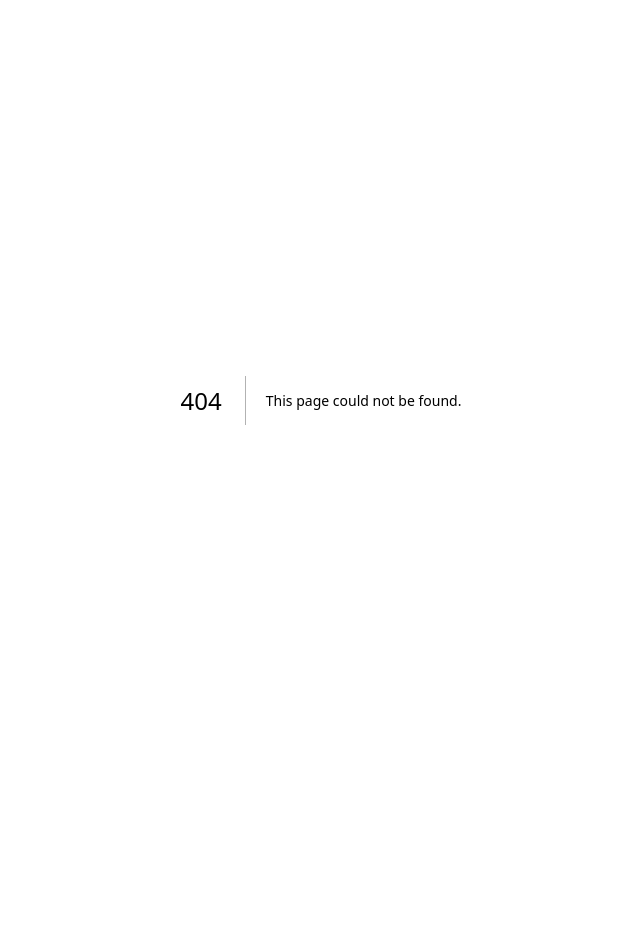
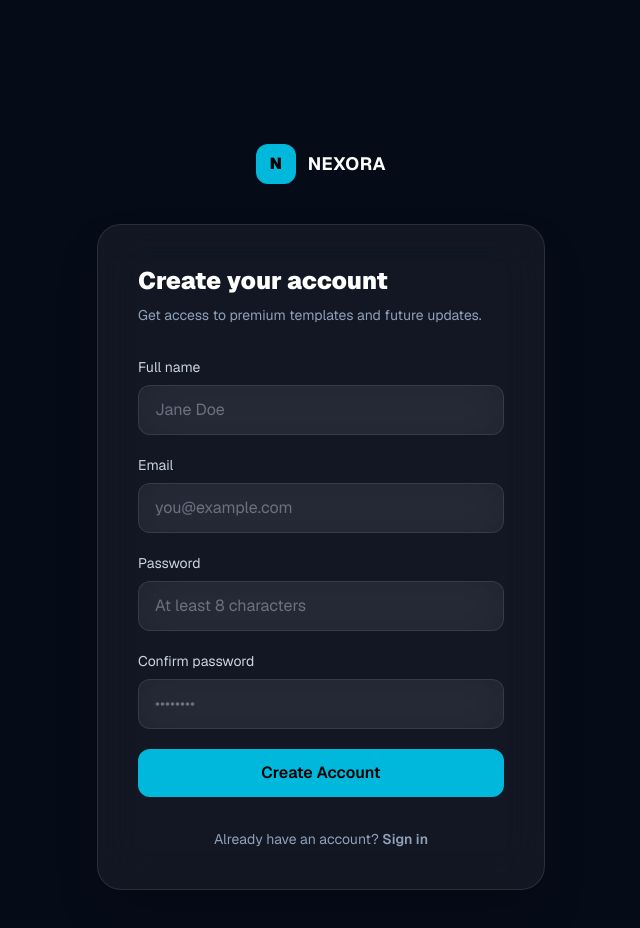
Before and after one commit to ghandon183-glitch/nexora-core, a Next.js app: page /sign-up in a window 1280 px wide. Before the commit this address had no page. Shown: the top 928 px of the page, without its empty margins (319-959 px from the left). Before the commit the page ends 800 px from the top, so only its background shows below. Built offline with nearby package versions, Linux system fonts and the light colour scheme.

Commit message:
add sign-in/sign-up pages and wire up navbar links

```diff
--- /dev/null
+++ b/app/sign-in/page.tsx
@@ -0,0 +1,96 @@
+"use client";
+
+import { useState, FormEvent } from "react";
+
+import AuthCard from "@/components/auth/auth-card";
+import Input from "@/components/ui/input";
+import Button from "@/components/ui/button";
+
+export default function SignInPage() {
+  const [email, setEmail] = useState("");
+
+  const [password, setPassword] = useState("");
+
+  const [error, setError] = useState("");
+
+  const [submitted, setSubmitted] = useState(false);
+
+  function handleSubmit(event: FormEvent) {
+    event.preventDefault();
+
+    if (!email || !password) {
+      setError("Please fill in both fields.");
+      return;
+    }
+
+    if (!email.includes("@")) {
+      setError("Please enter a valid email address.");
+      return;
+    }
+
+    setError("");
+    setSubmitted(true);
+  }
+
+  return (
+    <AuthCard
+      title="Welcome back"
+      subtitle="Sign in to access your templates and orders."
+      footerText="Don't have an account?"
+      footerLinkText="Sign up"
+      footerLinkHref="/sign-up"
+    >
+      {submitted ? (
+        <div className="rounded-xl border border-cyan-400/30 bg-cyan-400/10 p-4 text-sm text-cyan-300">
+          This is a UI preview — there is no backend connected yet, so
+          accounts aren&apos;t saved. Once a database is added, this form
+          will sign you in for real.
+        </div>
+      ) : (
+        <form
+          onSubmit={handleSubmit}
+          className="space-y-5"
+        >
+          <div>
+            <label className="mb-2 block text-sm text-slate-300">
+              Email
+            </label>
+
+            <Input
+              type="email"
+              placeholder="you@example.com"
+              value={email}
+              onChange={(e) => setEmail(e.target.value)}
+            />
+          </div>
+
+          <div>
+            <label className="mb-2 block text-sm text-slate-300">
+              Password
+            </label>
+
+            <Input
+              type="password"
+              placeholder="••••••••"
+              value={password}
+              onChange={(e) => setPassword(e.target.value)}
+            />
+          </div>
+
+          {error && (
+            <p className="text-sm text-red-400">
+              {error}
+            </p>
+          )}
+
+          <Button
+            type="submit"
+            className="w-full"
+          >
+            Sign In
+          </Button>
+        </form>
+      )}
+    </AuthCard>
+  );
+}
--- /dev/null
+++ b/app/sign-up/page.tsx
@@ -0,0 +1,136 @@
+"use client";
+
+import { useState, FormEvent } from "react";
+
+import AuthCard from "@/components/auth/auth-card";
+import Input from "@/components/ui/input";
+import Button from "@/components/ui/button";
+
+export default function SignUpPage() {
+  const [name, setName] = useState("");
+
+  const [email, setEmail] = useState("");
+
+  const [password, setPassword] = useState("");
+
+  const [confirmPassword, setConfirmPassword] = useState("");
+
+  const [error, setError] = useState("");
+
+  const [submitted, setSubmitted] = useState(false);
+
+  function handleSubmit(event: FormEvent) {
+    event.preventDefault();
+
+    if (!name || !email || !password || !confirmPassword) {
+      setError("Please fill in every field.");
+      return;
+    }
+
+    if (!email.includes("@")) {
+      setError("Please enter a valid email address.");
+      return;
+    }
+
+    if (password.length < 8) {
+      setError("Password must be at least 8 characters.");
+      return;
+    }
+
+    if (password !== confirmPassword) {
+      setError("Passwords do not match.");
+      return;
+    }
+
+    setError("");
+    setSubmitted(true);
+  }
+
+  return (
+    <AuthCard
+      title="Create your account"
+      subtitle="Get access to premium templates and future updates."
+      footerText="Already have an account?"
+      footerLinkText="Sign in"
+      footerLinkHref="/sign-in"
+    >
+      {submitted ? (
+        <div className="rounded-xl border border-cyan-400/30 bg-cyan-400/10 p-4 text-sm text-cyan-300">
+          This is a UI preview — there is no backend connected yet, so
+          accounts aren&apos;t saved. Once a database is added, this form
+          will create a real account.
+        </div>
+      ) : (
+        <form
+          onSubmit={handleSubmit}
+          className="space-y-5"
+        >
+          <div>
+            <label className="mb-2 block text-sm text-slate-300">
+              Full name
+            </label>
+
+            <Input
+              type="text"
+              placeholder="Jane Doe"
+              value={name}
+              onChange={(e) => setName(e.target.value)}
+            />
+          </div>
+
+          <div>
+            <label className="mb-2 block text-sm text-slate-300">
+              Email
+            </label>
+
+            <Input
+              type="email"
+              placeholder="you@example.com"
+              value={email}
+              onChange={(e) => setEmail(e.target.value)}
+            />
+          </div>
+
+          <div>
+            <label className="mb-2 block text-sm text-slate-300">
+              Password
+            </label>
+
+            <Input
+              type="password"
+              placeholder="At least 8 characters"
+              value={password}
+              onChange={(e) => setPassword(e.target.value)}
+            />
+          </div>
+
+          <div>
+            <label className="mb-2 block text-sm text-slate-300">
+              Confirm password
+            </label>
+
+            <Input
+              type="password"
+              placeholder="••••••••"
+              value={confirmPassword}
+              onChange={(e) => setConfirmPassword(e.target.value)}
+            />
+          </div>
+
+          {error && (
+            <p className="text-sm text-red-400">
+              {error}
+            </p>
+          )}
+
+          <Button
+            type="submit"
+            className="w-full"
+          >
+            Create Account
+          </Button>
+        </form>
+      )}
+    </AuthCard>
+  );
+}
--- /dev/null
+++ b/components/auth/auth-card.tsx
@@ -0,0 +1,70 @@
+import Link from "next/link";
+
+import Card from "@/components/ui/card";
+
+interface AuthCardProps {
+  title: string;
+  subtitle: string;
+  children: React.ReactNode;
+  footerText: string;
+  footerLinkText: string;
+  footerLinkHref: string;
+}
+
+export default function AuthCard({
+  title,
+  subtitle,
+  children,
+  footerText,
+  footerLinkText,
+  footerLinkHref,
+}: AuthCardProps) {
+  return (
+    <main className="flex min-h-screen items-center justify-center bg-[#060B18] px-6 pt-36 pb-20">
+
+      <div className="w-full max-w-md">
+
+        <Link
+          href="/"
+          className="mb-10 flex items-center justify-center gap-3"
+        >
+          <div className="flex h-10 w-10 items-center justify-center rounded-xl bg-cyan-500 font-black text-black">
+            N
+          </div>
+
+          <span className="text-lg font-bold tracking-wide text-white">
+            NEXORA
+          </span>
+        </Link>
+
+        <Card className="p-10 hover:translate-y-0 hover:border-white/10">
+
+          <h1 className="text-2xl font-black text-white">
+            {title}
+          </h1>
+
+          <p className="mt-2 text-sm text-slate-400">
+            {subtitle}
+          </p>
+
+          <div className="mt-8">
+            {children}
+          </div>
+
+          <p className="mt-8 text-center text-sm text-slate-400">
+            {footerText}{" "}
+            <Link
+              href={footerLinkHref}
+              className="font-semibold text-cyan-400 hover:text-cyan-300"
+            >
+              {footerLinkText}
+            </Link>
+          </p>
+
+        </Card>
+
+      </div>
+
+    </main>
+  );
+}
--- a/components/navigation/navbar.tsx
+++ b/components/navigation/navbar.tsx
@@ -1,11 +1,13 @@
 "use client";
 
+import Link from "next/link";
+
 const links = [
-  "Home",
-  "Components",
-  "Templates",
-  "Pricing",
-  "Docs",
+  { label: "Home", href: "/" },
+  { label: "Components", href: "#", disabled: true },
+  { label: "Templates", href: "/templates" },
+  { label: "Pricing", href: "#", disabled: true },
+  { label: "Docs", href: "#", disabled: true },
 ];
 
 export default function Navbar() {
@@ -13,7 +15,10 @@ export default function Navbar() {
     <header className="fixed inset-x-0 top-0 z-50">
       <div className="mx-auto mt-5 flex h-16 w-[94%] max-w-7xl items-center justify-between rounded-2xl border border-white/10 bg-slate-950/80 px-6 backdrop-blur-2xl">
 
-        <div className="flex items-center gap-3">
+        <Link
+          href="/"
+          className="flex items-center gap-3"
+        >
           <div className="flex h-10 w-10 items-center justify-center rounded-xl bg-cyan-500 font-black text-black">
             N
           </div>
@@ -27,29 +32,45 @@ export default function Navbar() {
               Premium UI Kit
             </p>
           </div>
-        </div>
+        </Link>
 
         <nav className="hidden items-center gap-8 lg:flex">
-          {links.map((item) => (
-            <a
-              key={item}
-              href="#"
-              className="text-sm text-slate-300 transition hover:text-cyan-400"
-            >
-              {item}
-            </a>
-          ))}
+          {links.map((item) =>
+            item.disabled ? (
+              <span
+                key={item.label}
+                title="Coming soon"
+                className="cursor-not-allowed text-sm text-slate-600"
+              >
+                {item.label}
+              </span>
+            ) : (
+              <Link
+                key={item.label}
+                href={item.href}
+                className="text-sm text-slate-300 transition hover:text-cyan-400"
+              >
+                {item.label}
+              </Link>
+            )
+          )}
         </nav>
 
         <div className="flex items-center gap-3">
 
-          <button className="rounded-xl border border-white/10 px-4 py-2 text-sm text-white transition hover:border-cyan-400 hover:bg-white/5">
+          <Link
+            href="/sign-in"
+            className="rounded-xl border border-white/10 px-4 py-2 text-sm text-white transition hover:border-cyan-400 hover:bg-white/5"
+          >
             Login
-          </button>
+          </Link>
 
-          <button className="rounded-xl bg-cyan-500 px-5 py-2 text-sm font-bold text-black transition hover:scale-105">
+          <Link
+            href="/sign-up"
+            className="rounded-xl bg-cyan-500 px-5 py-2 text-sm font-bold text-black transition hover:scale-105"
+          >
             Get Started
-          </button>
+          </Link>
 
         </div>
 
```
